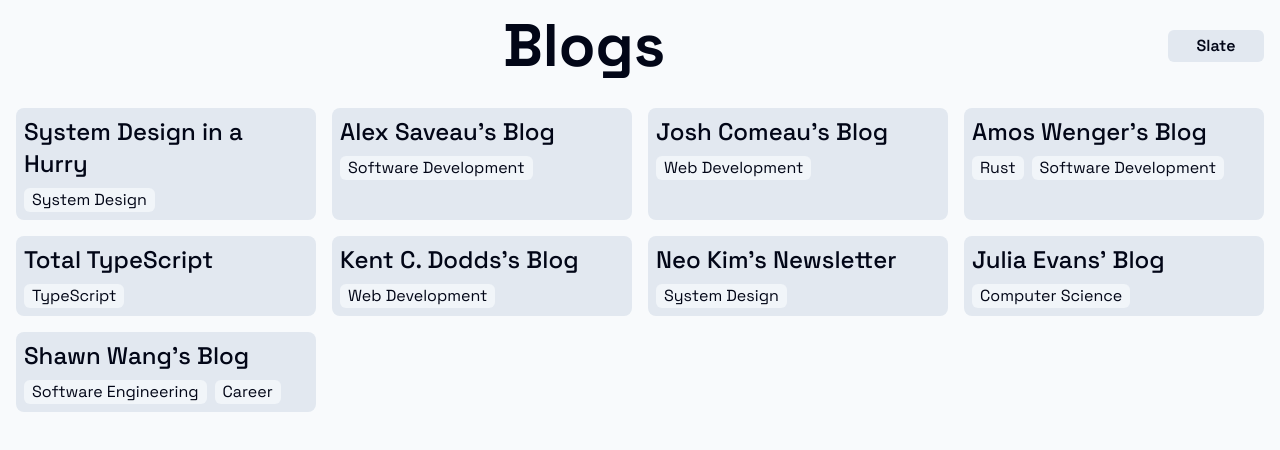
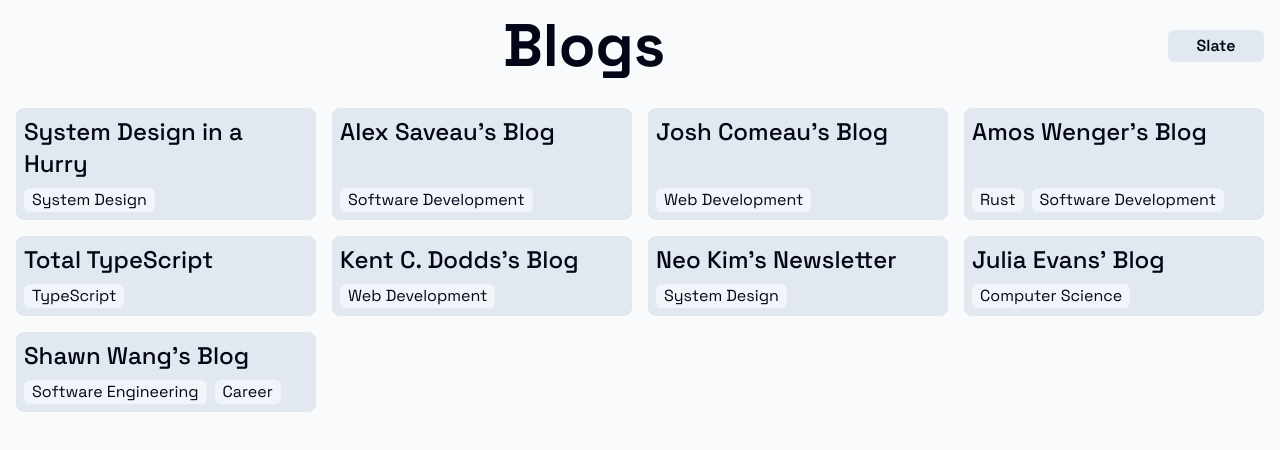
Before and after one commit to nobleknightt/blogs, a Svelte app: page / in a window 1280 px wide. Shown: the top 450 px of the page. Built offline with nearby package versions, Linux system fonts and the light colour scheme.

Commit message:
Fixed overflow issue

```diff
--- a/src/App.svelte
+++ b/src/App.svelte
@@ -167,23 +167,21 @@
 </script>
 
 <main
-  class="w-screen h-screen p-4 pb-1 flex flex-col items-center gap-8 {theme.backgroundColor} {theme.textColor}"
+  class="w-screen h-screen p-4 flex flex-col items-center gap-8 {theme.backgroundColor} {theme.textColor} overflow-x-hidden"
 >
-  <div class="flex gap-4 justify-between w-full">
-    <h1 class="flex-1 text-6xl font-bold w-full text-center">Blogs</h1>
+  <div class="w-full flex gap-4 justify-between ">
+    <h1 class="w-full flex-1 text-6xl font-bold text-center">Blogs</h1>
     <button
       class="cursor-pointer {theme.backgroundColor_Card} w-24 font-semibold py-1 m-auto rounded-md"
       on:click={changeTheme}>{theme.name}</button
     >
   </div>
-  <ul class="w-full grid grid-cols-[repeat(auto-fill,minmax(16rem,1fr))] gap-4">
+  <ul class="w-full grid grid-cols-[repeat(auto-fit,minmax(16rem,1fr))] gap-4">
     {#each blogs as blog}
       <li
-        class="w-full p-2 flex flex-col gap-2 {theme.backgroundColor_Card} rounded-lg"
+        class="p-2 flex flex-col gap-2 {theme.backgroundColor_Card} rounded-lg"
       >
-        <div>
-          <a href={blog.url} class="text-2xl font-medium">{blog.name}</a>
-        </div>
+        <a href={blog.url} class="text-2xl font-medium flex-1">{blog.name}</a>
         <ul class="flex flex-wrap gap-2">
           {#each blog.tags as tag}
             <span class="{theme.backgroundColor_Tag} rounded-md px-2"
--- a/src/app.css
+++ b/src/app.css
@@ -9,25 +9,8 @@
   line-height: 1.5;
   font-weight: 400;
 
-  color-scheme: light dark;
-  color: rgba(255, 255, 255, 0.87);
-  background-color: #242424;
-
   font-synthesis: none;
   text-rendering: optimizeLegibility;
   -webkit-font-smoothing: antialiased;
   -moz-osx-font-smoothing: grayscale;
 }
-
-@media (prefers-color-scheme: light) {
-  :root {
-    color: #213547;
-    background-color: #ffffff;
-  }
-  a:hover {
-    color: #747bff;
-  }
-  button {
-    background-color: #f9f9f9;
-  }
-}
```
